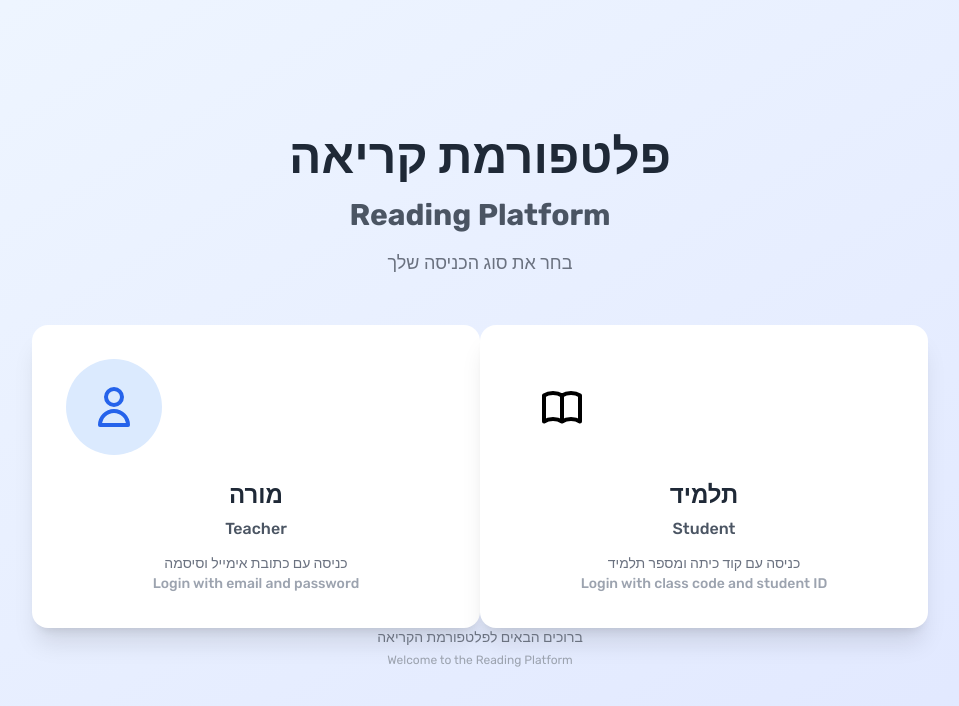
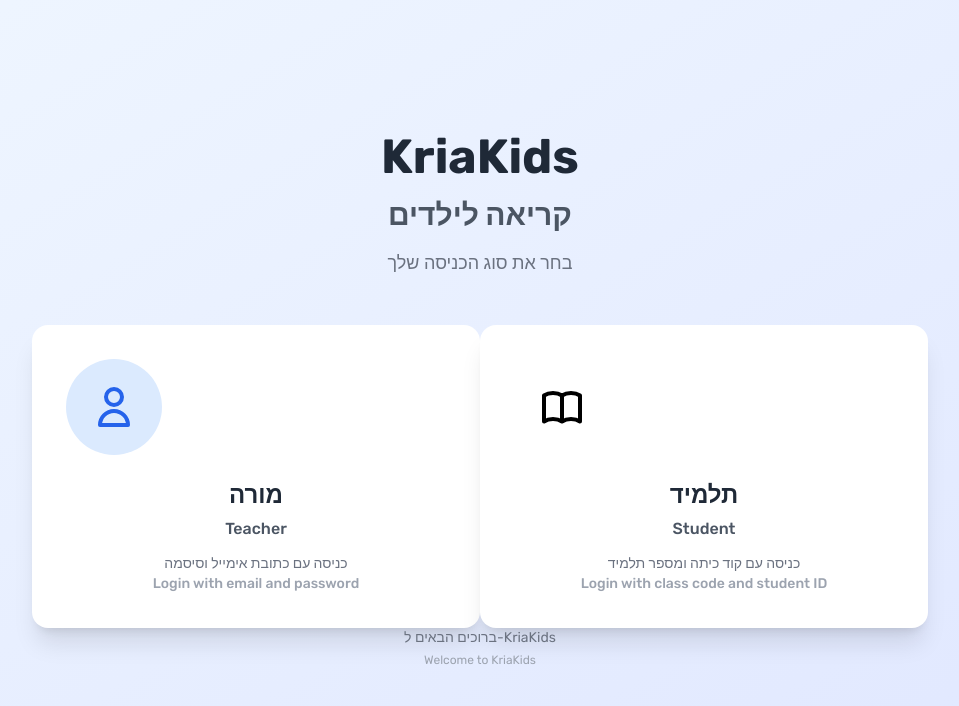
Before and after one commit to ward3107/reading-platform, a React (Vite) app: page / in a window 1280 px wide. Shown: the top 706 px of the page, without its empty margins (160-1119 px from the left). Built offline with nearby package versions, Linux system fonts and the light colour scheme; no server answers.

Commit message:
Rebrand app to KriaKids
- Update app name from "Reading Platform" to "KriaKids"
- Update title, login page, and sidebar branding
- Add Hebrew tagline "קריאה לילדים" (Reading for Kids)

Co-Authored-By: Claude Opus 4.6 <noreply@anthropic.com>

```diff
--- a/index.html
+++ b/index.html
@@ -4,7 +4,7 @@
     <meta charset="UTF-8" />
     <link rel="icon" type="image/svg+xml" href="/vite.svg" />
     <meta name="viewport" content="width=device-width, initial-scale=1.0" />
-    <title>reading-platform</title>
+    <title>KriaKids</title>
   </head>
   <body>
     <div id="root"></div>
--- a/package.json
+++ b/package.json
@@ -1,5 +1,5 @@
 {
-  "name": "reading-platform",
+  "name": "kriakids",
   "private": true,
   "version": "0.0.0",
   "type": "module",
--- a/src/pages/LoginPage.tsx
+++ b/src/pages/LoginPage.tsx
@@ -69,9 +69,9 @@ function LoginPage({ defaultMode = null }: LoginPageProps) {
         <div className="max-w-4xl w-full">
           <div className="text-center mb-12">
             <h1 className="text-5xl font-bold text-gray-800 mb-4">
-              פלטפורמת קריאה
+              KriaKids
             </h1>
-            <h2 className="text-3xl text-gray-600">Reading Platform</h2>
+            <h2 className="text-3xl text-gray-600">קריאה לילדים</h2>
             <p className="text-gray-500 mt-4 text-lg">
               בחר את סוג הכניסה שלך
             </p>
@@ -125,10 +125,10 @@ function LoginPage({ defaultMode = null }: LoginPageProps) {
 
           <div className="text-center mt-12">
             <p className="text-gray-500 text-sm">
-              ברוכים הבאים לפלטפורמת הקריאה
+              ברוכים הבאים ל-KriaKids
             </p>
             <p className="text-gray-400 text-xs mt-1">
-              Welcome to the Reading Platform
+              Welcome to KriaKids
             </p>
           </div>
         </div>
--- a/src/pages/TeacherDashboard.tsx
+++ b/src/pages/TeacherDashboard.tsx
@@ -104,12 +104,12 @@ function TeacherDashboard() {
         <div className="p-4 border-b border-slate-700">
           <div className="flex items-center gap-3">
             <div className="w-10 h-10 bg-teal-400 rounded-lg flex items-center justify-center flex-shrink-0">
-              <span className="text-white font-bold text-xl">ק</span>
+              <span className="text-white font-bold text-xl">K</span>
             </div>
             {sidebarOpen && (
               <div>
-                <h1 className="font-bold text-lg">פלטפורמת קריאה</h1>
-                <p className="text-xs text-blue-200">Reading Platform</p>
+                <h1 className="font-bold text-lg">KriaKids</h1>
+                <p className="text-xs text-gray-400">קריאה לילדים</p>
               </div>
             )}
           </div>
```
